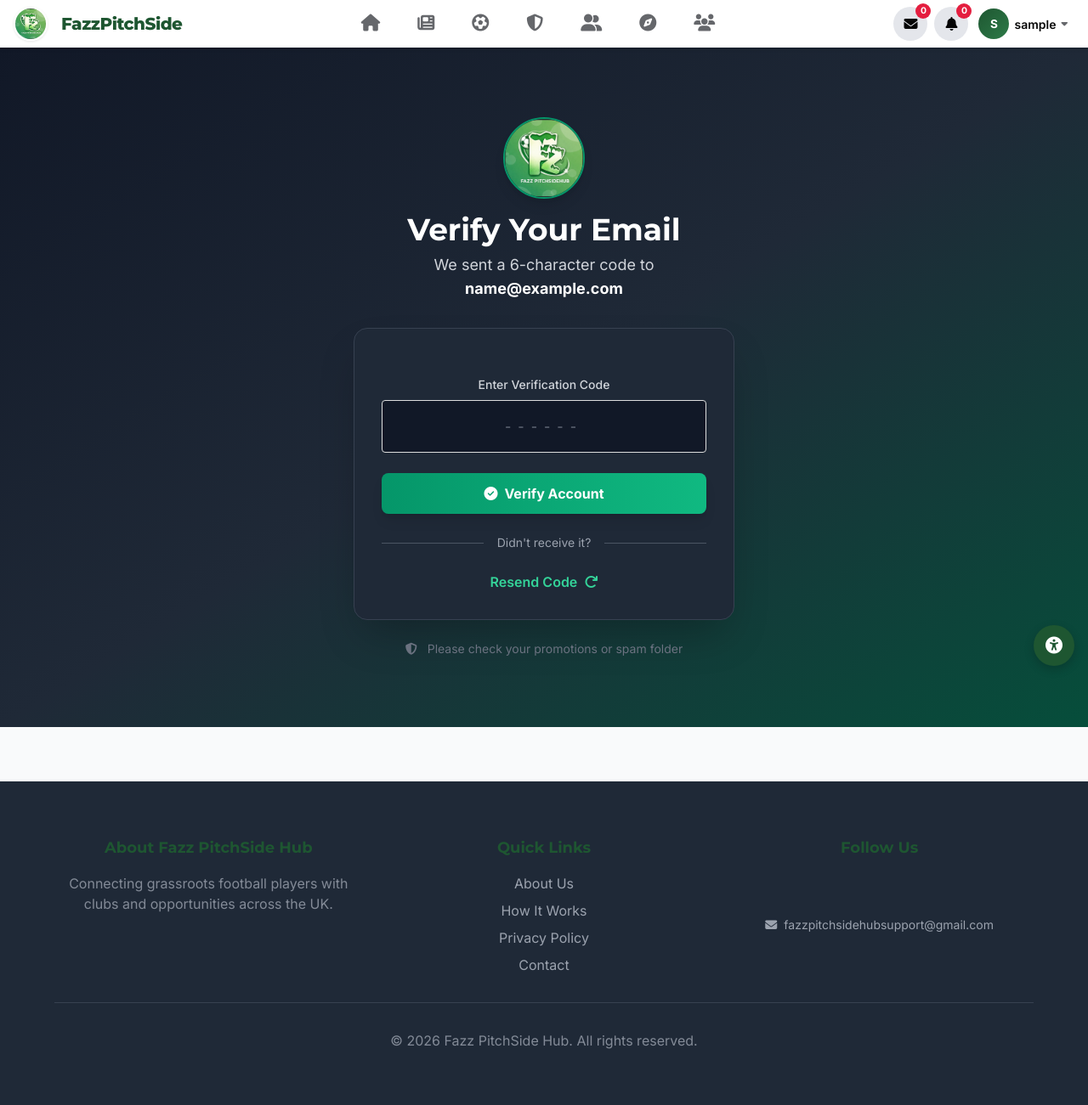
After one commit to Farid1199/FazzPitchSideHub, a Django app: page /verify-otp/ in a window 1280 px wide. The commit adds this page. Shown: the whole page at 85% size. Run offline with Django 5.2, Linux system fonts and the light colour scheme; the visitor is signed in with stand-in values (Sample User, id 1); some libraries are stand-ins or nearby versions.

Commit message:
Sign in - email verification
I have corrected the verification code feature.

```diff
--- a/users/templates/users/contact.html
+++ b/users/templates/users/contact.html
@@ -124,10 +124,10 @@
                     <div class="space-y-4">
                         <div class="flex items-start space-x-3">
                             <i class="fas fa-envelope text-green-600 mt-1"></i>
-                            <div>
+                            <div class="flex-1 min-w-0">
                                 <p class="text-sm font-medium text-gray-900">Email</p>
                                 <a href="mailto:fazzpitchsidehubsupport@gmail.com"
-                                   class="text-sm text-green-600 hover:text-green-700">
+                                   class="text-sm text-green-600 hover:text-green-700 break-all">
                                     fazzpitchsidehubsupport@gmail.com
                                 </a>
                             </div>
--- a/users/templates/users/login.html
+++ b/users/templates/users/login.html
@@ -1,4 +1,5 @@
 {% extends 'base.html' %}
+{% load static %}
 
 {% block title %}Login - FazzPitchSideHub{% endblock %}
 
@@ -7,8 +8,8 @@
     <div class="max-w-md w-full">
         <!-- Logo & Header -->
         <div class="text-center mb-8">
-            <div class="inline-flex items-center justify-center w-20 h-20 bg-emerald-600 rounded-full mb-4 shadow-lg">
-                <i class="fas fa-futbol text-white text-3xl"></i>
+            <div class="inline-flex items-center justify-center mb-4">
+                <img src="{% static 'images/logo.png' %}" alt="Fazz PitchSide Logo" class="h-24 w-24 object-cover rounded-full shadow-lg border-2 border-emerald-600 bg-white">
             </div>
             <h1 class="text-4xl font-bold text-white mb-2">Welcome Back</h1>
             <p class="text-gray-300 text-lg">Log in to your FazzPitchSideHub account</p>
--- /dev/null
+++ b/users/templates/users/verify_otp.html
@@ -0,0 +1,74 @@
+{% extends 'base.html' %}
+{% load static %}
+
+{% block title %}Verify Email - FazzPitchSideHub{% endblock %}
+
+{% block content %}
+<div class="min-h-screen bg-gradient-to-br from-gray-900 via-gray-800 to-emerald-900 flex items-center justify-center py-12 px-4 sm:px-6 lg:px-8">
+    <div class="max-w-md w-full">
+        <div class="text-center mb-8">
+            <div class="inline-flex items-center justify-center mb-4">
+                <img src="{% static 'images/logo.png' %}" alt="Fazz PitchSide Logo" class="h-24 w-24 object-cover rounded-full shadow-lg border-2 border-emerald-600 bg-white">
+            </div>
+            <h1 class="text-4xl font-bold text-white mb-2">Verify Your Email</h1>
+            <p class="text-gray-300 text-lg">We sent a 6-character code to <strong class="text-white">{{ email }}</strong></p>
+        </div>
+
+        <div class="bg-gray-800 rounded-2xl shadow-2xl p-8 border border-gray-700">
+            <form method="post" class="space-y-6">
+                {% csrf_token %}
+
+                {% if messages %}
+                    {% for message in messages %}
+                        <div class="{% if message.tags == 'error' %}bg-red-900/50 border border-red-500 text-red-200{% else %}bg-emerald-900/50 border border-emerald-500 text-emerald-200{% endif %} px-4 py-3 rounded-lg text-center font-medium">
+                            {{ message }}
+                        </div>
+                    {% endfor %}
+                {% endif %}
+
+                <div>
+                    <label for="code" class="block text-sm font-medium text-gray-300 mb-2 text-center">
+                        Enter Verification Code
+                    </label>
+                    <input type="text"
+                           name="code"
+                           id="code"
+                           maxlength="6"
+                           class="w-full text-center text-3xl tracking-[0.5em] px-4 py-4 bg-gray-900 border border-gray-600 rounded-lg text-white placeholder-gray-500 focus:outline-none focus:ring-2 focus:ring-emerald-500 uppercase transition duration-200"
+                           placeholder="------"
+                           required>
+                </div>
+
+                <button type="submit"
+                        class="w-full bg-gradient-to-r from-emerald-600 to-emerald-500 hover:from-emerald-500 hover:to-emerald-600 text-white font-bold py-3 px-6 rounded-lg transition duration-300 transform hover:scale-105 shadow-lg hover:shadow-emerald-500/50">
+                    <i class="fas fa-check-circle mr-2"></i>Verify Account
+                </button>
+            </form>
+
+            <div class="mt-6 flex items-center">
+                <div class="flex-1 border-t border-gray-600"></div>
+                <span class="px-4 text-gray-400 text-sm">Didn't receive it?</span>
+                <div class="flex-1 border-t border-gray-600"></div>
+            </div>
+
+            <div class="mt-6 text-center">
+                <form method="post" class="inline">
+                    {% csrf_token %}
+                    <input type="hidden" name="resend" value="1">
+                    <button type="submit" class="text-emerald-400 hover:text-emerald-300 font-semibold transition duration-200 bg-transparent border-0 cursor-pointer">
+                        Resend Code <i class="fas fa-redo ml-1"></i>
+                    </button>
+                </form>
+            </div>
+        </div>
+
+        <!-- Footer Note -->
+        <div class="mt-6 text-center">
+            <p class="text-gray-500 text-sm">
+                <i class="fas fa-shield-alt mr-2"></i>
+                Please check your promotions or spam folder
+            </p>
+        </div>
+    </div>
+</div>
+{% endblock %}
--- a/users/urls.py
+++ b/users/urls.py
@@ -27,7 +27,7 @@ from .views import (
     generate_bio_view,
     # Part 12 – Security / GDPR
     delete_account_view, privacy_policy, about_page, contact_page, security_settings,
-    verify_email_view, resend_verification_email, export_data_view,
+    verify_otp_view, resend_verification_email, export_data_view,
     # Part 13 – Football Pathways
     pathways_home, pathways_player, pathways_manager, pathways_scout,
     pathways_non_league, pathways_qualifications,
@@ -124,7 +124,7 @@ urlpatterns = [
     path('account/delete/', delete_account_view, name='delete_account'),
     path('account/export/', export_data_view, name='export_data'),
     path('privacy/', privacy_policy, name='privacy_policy'),
-    path('verify-email/<str:token>/', verify_email_view, name='verify_email'),
+    path('verify-otp/', verify_otp_view, name='verify_otp'),
     path('resend-verification/', resend_verification_email, name='resend_verification'),
     path('about/', about_page, name='about'),
     path('contact/', contact_page, name='contact'),
--- a/users/views.py
+++ b/users/views.py
@@ -33,43 +33,71 @@ from .utils_notifications import create_notification
 
 
 def _send_verification_email(request, user):
-    """Send an email verification link to the user."""
-    token = secrets.token_urlsafe(48)
-    user.email_verification_token = token
+    """Send an email verification code to the user."""
+    import random, string
+    code = ''.join(random.choices(string.ascii_uppercase + string.digits, k=6))
+    user.email_verification_token = code
     user.save(update_fields=['email_verification_token'])
-    verify_url = request.build_absolute_uri(f'/verify-email/{token}/')
-    send_mail(
-        subject='Verify your email — Fazz PitchSide Hub',
-        message=(
-            f'Hi {user.username},\n\n'
-            f'Please verify your email address by clicking the link below:\n\n'
-            f'{verify_url}\n\n'
-            f'If you did not create an account, please ignore this email.\n\n'
-            f'— Fazz PitchSide Hub'
-        ),
-        from_email=None,  # Uses DEFAULT_FROM_EMAIL
-        recipient_list=[user.email],
-        fail_silently=True,
-    )
-
-
-def verify_email_view(request, token):
-    """Verify a user's email address via the token link."""
+
     try:
-        user = User.objects.get(email_verification_token=token)
-    except User.DoesNotExist:
-        messages.error(request, 'Invalid or expired verification link.')
-        return redirect('home')
+        send_mail(
+            subject='Your Verification Code — Fazz PitchSide Hub',
+            message=(
+                f'Hi {user.username},\n\n'
+                f'Your 6-character verification code is:\n\n'
+                f'{code}\n\n'
+                f'Please enter this code on the verification page to complete your signup.\n\n'
+                f'— Fazz PitchSide Hub'
+            ),
+            from_email=django_settings.DEFAULT_FROM_EMAIL,
+            recipient_list=[user.email],
+            fail_silently=False,
+        )
+    except Exception as e:
+        # If it fails, we want to know why (e.g. wrong password or rate limit)
+        messages.error(request, f"We couldn't send the email: {str(e)}. Please check your email settings in settings.py.")
+
+
+def verify_otp_view(request):
+    """Verify a user's email address via 6-character code."""
+    # Prioritize logged-in user, fall back to session ID
+    user = None
+    if request.user.is_authenticated:
+        user = request.user
+    else:
+        user_id = request.session.get('verification_user_id')
+        if user_id:
+            user = User.objects.filter(id=user_id).first()
+
+    if not user:
+        messages.error(request, 'Session expired. Please sign up or log in again.')
+        return redirect('login')
 
     if user.is_email_verified:
         messages.info(request, 'Your email is already verified.')
-    else:
-        user.is_email_verified = True
-        user.email_verification_token = ''
-        user.save(update_fields=['is_email_verified', 'email_verification_token'])
-        messages.success(request, 'Your email has been verified successfully!')
-
-    return redirect('dashboard')
+        return redirect('select_role' if not getattr(user, 'role', None) else 'dashboard')
+
+    if request.method == 'POST':
+        if 'resend' in request.POST:
+            _send_verification_email(request, user)
+            messages.success(request, 'A new verification code has been sent.')
+            return redirect('verify_otp')
+
+        code = request.POST.get('code', '').strip().upper()
+        if code and user.email_verification_token == code:
+            user.is_email_verified = True
+            user.email_verification_token = ''
+            user.save(update_fields=['is_email_verified', 'email_verification_token'])
+
+            if 'verification_user_id' in request.session:
+                del request.session['verification_user_id']
+
+            messages.success(request, 'Your email has been verified successfully!')
+            return redirect('select_role' if not getattr(user, 'role', None) else 'dashboard')
+        else:
+            messages.error(request, 'Invalid verification code. If you signed up multiple times, please use the code from the VERY LATEST email you received.')
+
+    return render(request, 'users/verify_otp.html', {'email': user.email})
 
 
 @login_required
@@ -89,17 +117,28 @@ def signup_view(request):
     Sends email verification link.
     """
     if request.method == 'POST':
+        username = request.POST.get('username')
+        email = request.POST.get('email')
+
+        # Delete any abandoned, unverified accounts that match this username or email
+        # so the user is not unexpectedly blocked from signing up again.
+        if username:
+            User.objects.filter(username=username, is_email_verified=False).delete()
+        if email:
+            User.objects.filter(email=email, is_email_verified=False).delete()
+
         form = CustomUserCreationForm(request.POST)
         if form.is_valid():
             user = form.save(commit=False)
             user.privacy_consent = True
             user.privacy_consent_date = timezone.now()
             user.save()
+            # Log the user in immediately (they are still marked as is_email_verified=False)
+            login(request, user, backend='django.contrib.auth.backends.ModelBackend')
             # Send email verification
             _send_verification_email(request, user)
-            login(request, user)
-            messages.info(request, 'A verification link has been sent to your email address. Please verify your email.')
-            return redirect('select_role')
+            messages.info(request, 'A 6-character verification code has been sent to your email address. Please enter it below.')
+            return redirect('verify_otp')
     else:
         form = CustomUserCreationForm()
     return render(request, 'users/signup.html', {'form': form})
@@ -109,8 +148,9 @@ def select_role(request):
     """
     Role selection page - user chooses between Player, Club, Scout, or Manager.
     """
-    # If user already has a role, redirect to appropriate setup or dashboard
     if request.user.is_authenticated:
+        if not request.user.is_email_verified:
+            return redirect('verify_otp')
         if request.user.role:
             # Check if they have completed their profile
             if request.user.role == 'PLAYER' and hasattr(request.user, 'player_profile'):
@@ -312,12 +352,13 @@ def dashboard_view(request):
     For players, includes recommended trials based on their profile.
     For managers, includes verification status and career stats.
     """
+    if not request.user.is_email_verified:
+        return redirect('verify_otp')
+
     if not request.user.role:
         return redirect('select_role')
 
     context = {'user': request.user}
-
-    # Add recommendations for players
     if request.user.role == 'PLAYER' and hasattr(request.user, 'player_profile'):
         recommended_trials = get_recommendations(request.user.player_profile)
         context['recommended_trials'] = recommended_trials
```
Also changed, not shown: config/settings.py (+8 -2 lines), users/templates/users/signup.html (+22 -2 lines).
